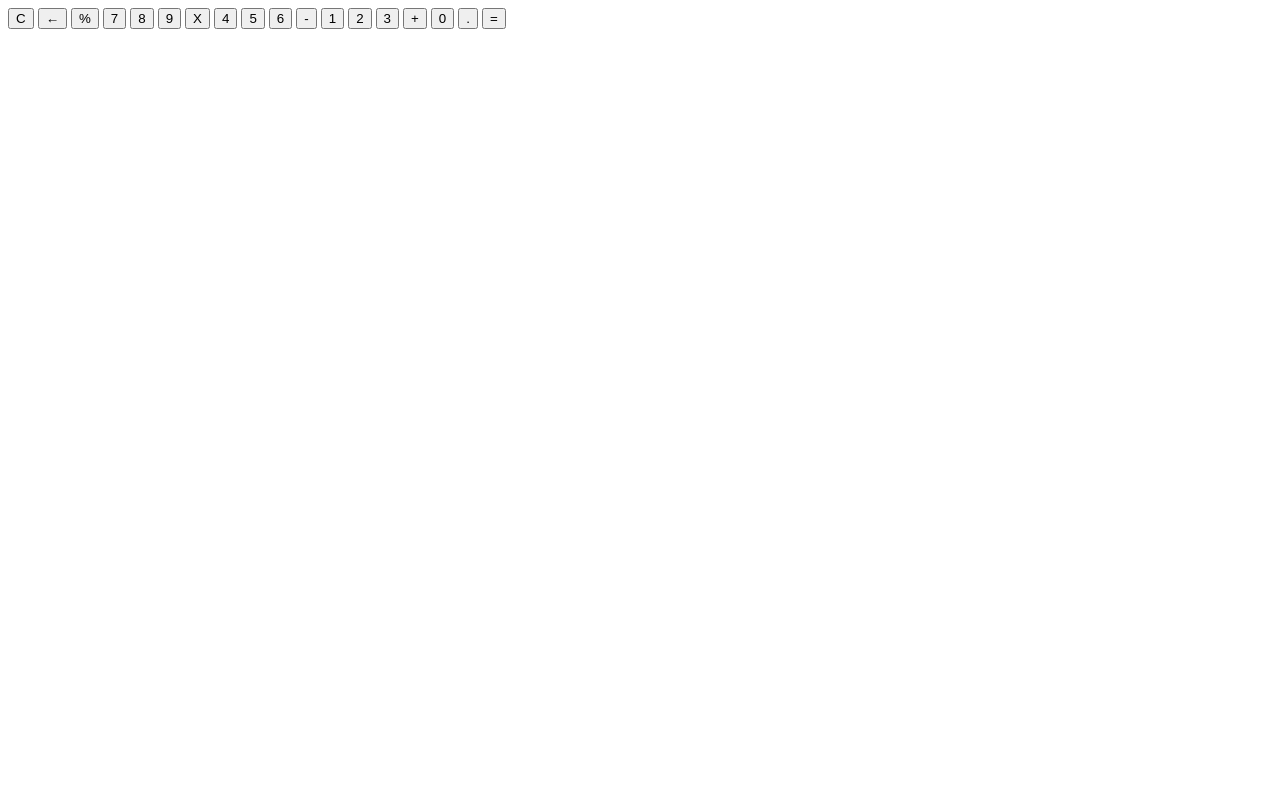
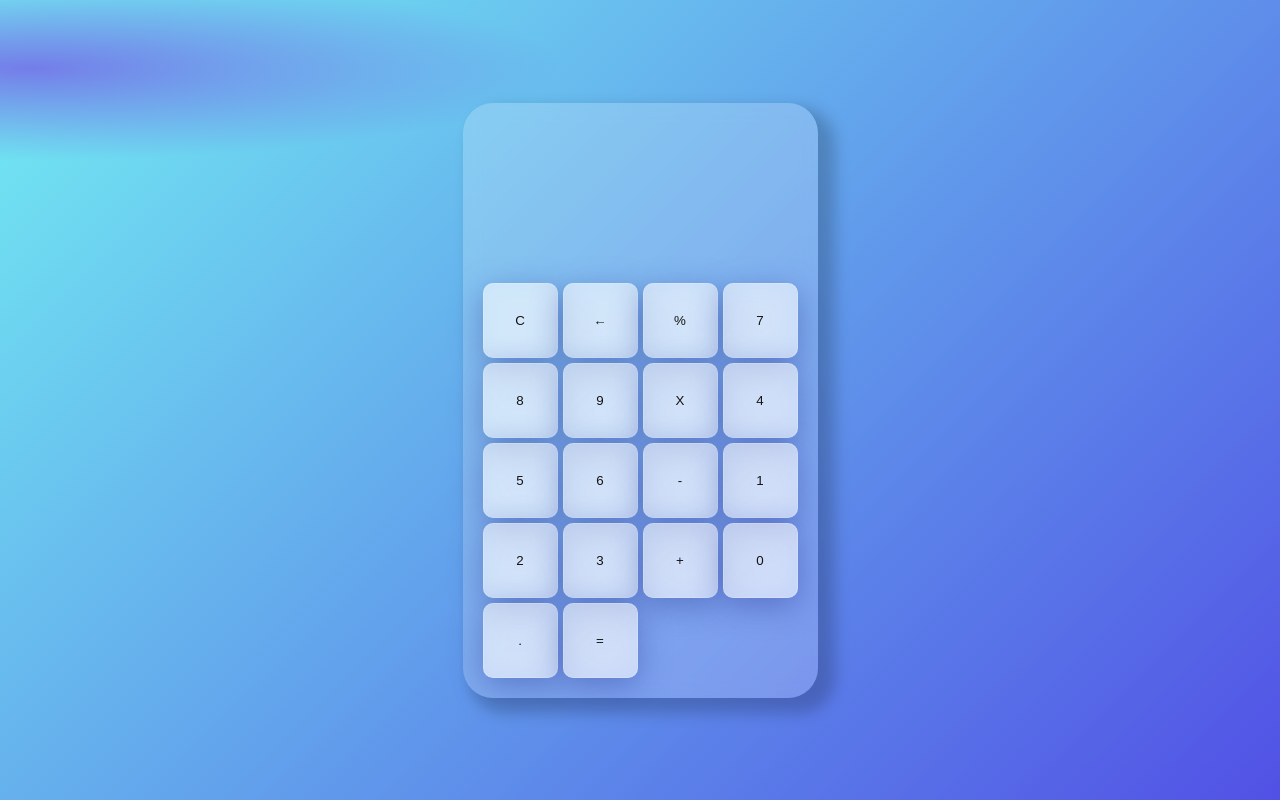
Before and after one commit to renatocuellar/calculator, a plain HTML site: page index.html in a window 1280 px wide. Drawn offline with Linux system fonts and the light colour scheme.

Commit message:
comenzamos a crear los estilos de la calculadora

```diff
--- a/index.html
+++ b/index.html
@@ -7,6 +7,7 @@
     <title>JS Calculator | Renato Cuéllar</title>
     <link rel="preconnect" href="https://fonts.gstatic.com">
     <link href="https://fonts.googleapis.com/css2?family=Poppins:wght@400;600&display=swap" rel="stylesheet">
+    <link rel="stylesheet" href="./style/global.css">
 </head>
 <body>
     <main class="container">
--- /dev/null
+++ b/style/buttons.css
@@ -0,0 +1,22 @@
+.calculator__button {
+  display: grid;
+  grid-template-columns: repeat(4, 75px);
+  grid-template-rows: repeat(5, 75px);
+  cursor: pointer;
+  margin: 5px;
+  padding: 0;
+  border-radius: 25px;
+  font: var(--body1);
+  border: none;
+  gap: 5px;
+}
+
+.calculator__button-operator,
+.calculator__button-number {
+  background: rgba(255, 255, 255, 0.55);
+  box-shadow: 0 8px 32px 0 rgba(31, 38, 135, 0.37);
+  backdrop-filter: blur(13.5px);
+  -webkit-backdrop-filter: blur(13.5px);
+  border-radius: 10px;
+  border: 1px solid rgba(255, 255, 255, 0.18);
+}
--- /dev/null
+++ b/style/global.css
@@ -0,0 +1,32 @@
+/* Este archivo es para traer todos los archivos que tengamos disponibles en css */
+
+@import url("./variables.css");
+@import url("./display.css");
+@import url("./buttons.css");
+
+* {
+  color: var(--color-dark);
+}
+
+body {
+  margin: 0;
+  background: var(--main-bg-color);
+}
+
+.container {
+  display: flex;
+  justify-content: center;
+  align-items: center;
+  height: 100vh;
+}
+.calculator {
+  display: grid;
+  grid-template-rows: 160px 405px;
+  background: rgba(255, 255, 255, 0.2);
+  box-shadow: 0 8px 32px 0 rgba(31, 38, 135, 0.37);
+  backdrop-filter: blur(8px);
+  -webkit-backdrop-filter: blur(8px);
+  padding: 15px;
+  border-radius: 30px;
+  box-shadow: 12px 10px 15px 5px #00000033;
+}
--- /dev/null
+++ b/style/variables.css
@@ -0,0 +1,13 @@
+:root {
+  --color-light: #f6f2f2;
+  --color-dark: rgb(20, 20, 20);
+  --main-bg-color: radial-gradient(
+      41.48% 11.48% at 2.38% 8.52%,
+      #747de9 0%,
+      rgba(255, 255, 255, 0) 100%
+    ),
+    linear-gradient(135deg, #72edf2 0%, #5151e5 100%);
+  --fontBase: "poppins", sans-serif;
+  --headline1: bold 28px/30px var(--fontBase);
+  --body1: normal 18px/25px var(--fontBase);
+}
```
Also changed, not shown: style/display.css (added).
